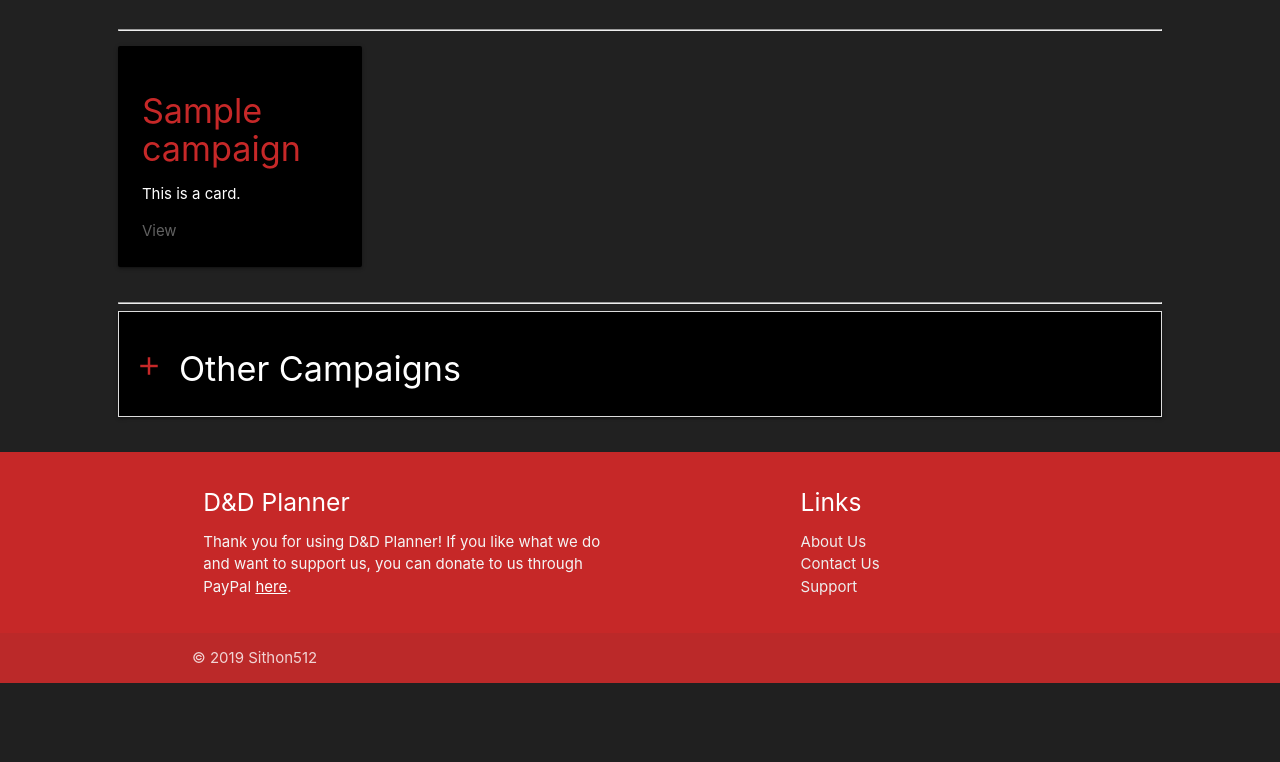
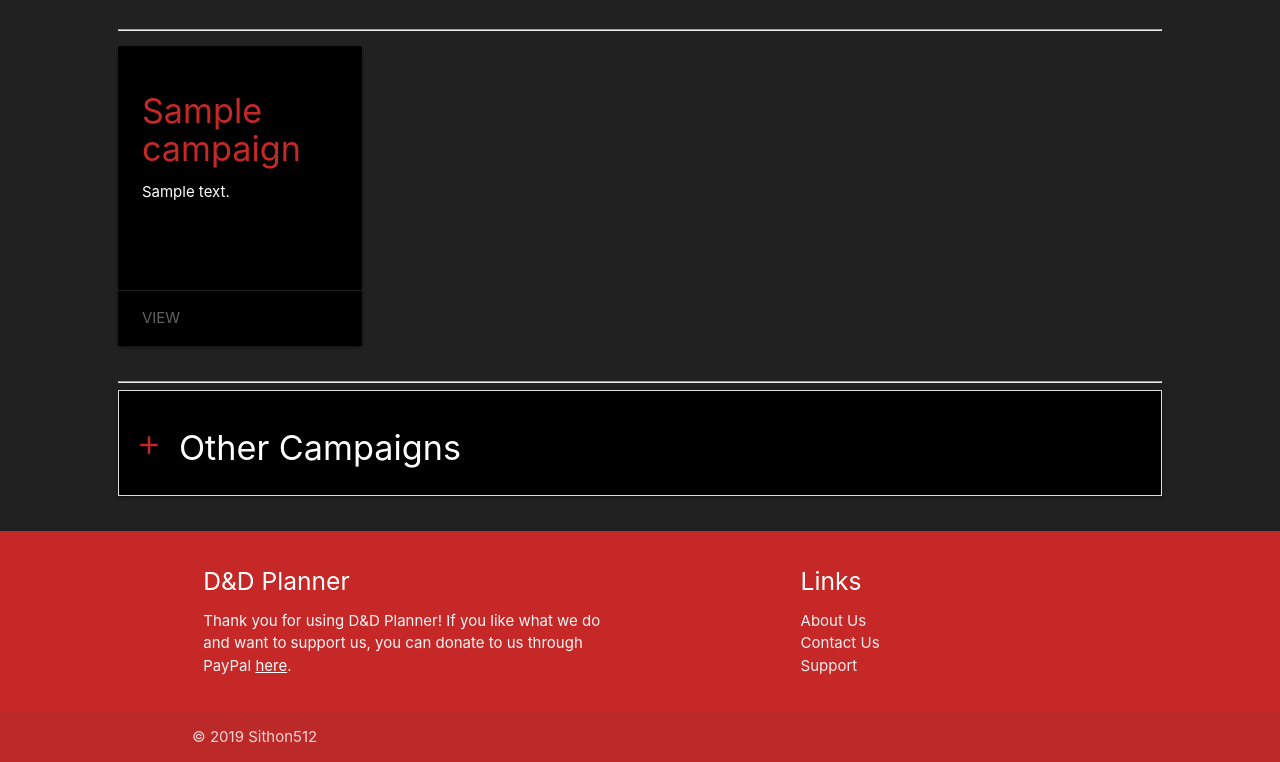
Before and after one commit to sithon512/DnD-Planner, a Django app: template DnDPlanner/main/templates/main/planner-home.html in a window 1280 px wide. Shown: the part 200-962 px from the top of the page. Before the commit the page ends 883 px from the top, so only its background shows below. Run offline with Django 3.2, Linux system fonts and the light colour scheme; the template is opened without the code that fills it: most values are stand-ins (such as "Sample title", 1, 10 or a date in 2020).

Commit message:
Adjusted templating for displaying campaigns.

```diff
--- a/DnDPlanner/main/templates/main/planner-home.html
+++ b/DnDPlanner/main/templates/main/planner-home.html
@@ -137,15 +137,15 @@
 						</div>
 						<hr>
 						<div class="row">
-							{% for campaign in top_campaigns %}
+							{% for name, slug, desc in top_campaigns %}
 							<div class="col s12 m6 l3">
-								<div class="card-panel black">
+								<div class="card black small">
 									<div class="card-content">
-										<span class="card-title" style="color:#C62828"><h4>{{campaign}}</h4></span>
-										<p>This is a card.</p>
+										<span class="card-title" style="color:#C62828"><h4>{{name}}</h4></span>
+										<p>{{desc}}</p>
 									</div>
 									<div class="card-action">
-										<a href="#" style="color:#616161">View</a>
+										<a href="{{slug}}" style="color:#616161">View</a>
 									</div>
 								</div>
 							</div>
@@ -159,19 +159,23 @@
 								<div class="collapsible-header black"><h4><i class="material-icons" style="font-size: 30px;color:#C62828">add</i>Other Campaigns</h4></div>
 								<div class="collapsible-body">
 									<div class="row">
-										{% for campaign in other_campaigns %}
+										{% if other_campaigns|length == 0 %}
+										<h6 align="center">No other campaigns</h6>
+										{% else %}
+										{% for name, slug, desc in other_campaigns %}
 										<div class="col s12 m6 l3">
-											<div class="card-panel black">
+											<div class="card black small">
 												<div class="card-content">
-													<span class="card-title" style="color:#C62828"><h4>{{campaign}}</h4></span>
-													<p>This is a card.</p>
+													<span class="card-title" style="color:#C62828"><h4>{{name}}</h4></span>
+													<p>{{desc}}</p>
 												</div>
 												<div class="card-action">
-													<a href="#" style="color:#616161">View</a>
+													<a href="{{slug}}" style="color:#616161">View</a>
 												</div>
 											</div>
 										</div>
 										{% endfor %}
+										{% endif %}
 									</div>
 								</div>
 							</li>
```
